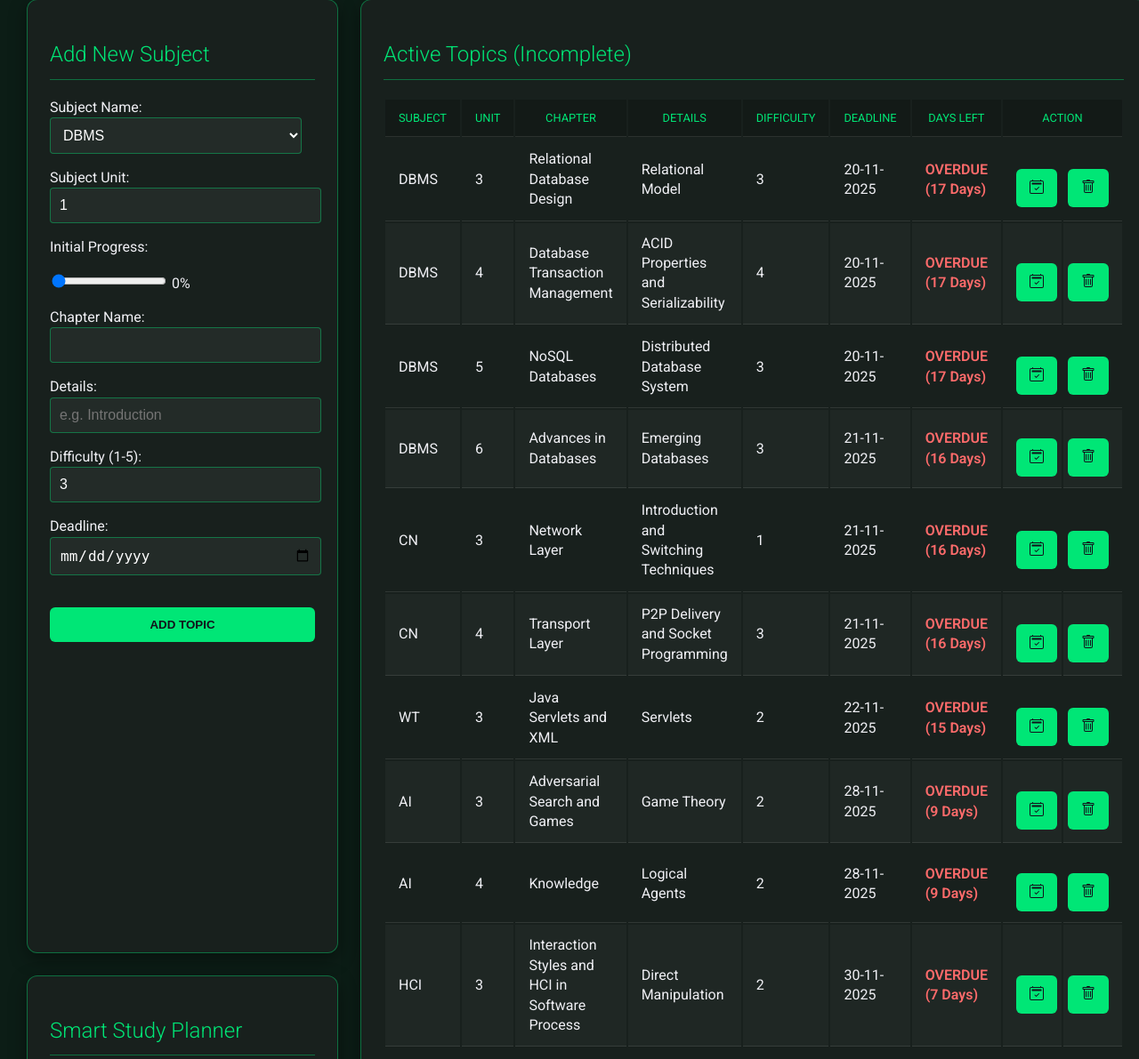
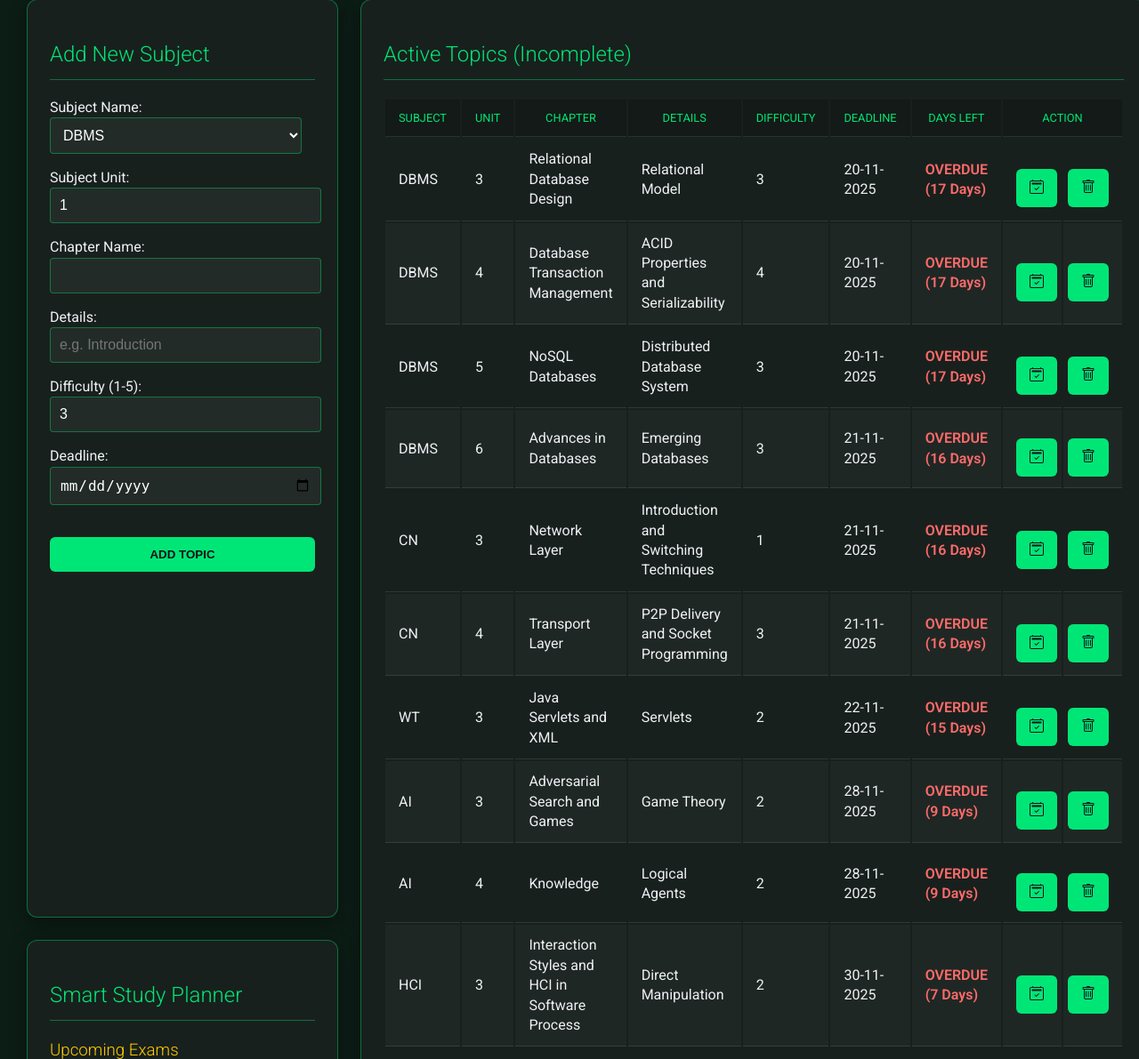
Before and after one commit to nishtha911/smart_study_companion, a Flask app: page / in a window 1280 px wide. Shown: the part 153-1344 px from the top of the page at 89% size. Run offline with Flask 3, Linux system fonts and the light colour scheme; data comes from the database, SQL or seed files in the repository; some web fonts are replaced.

Commit message:
slider didnt workout

```diff
--- a/templates/index.html
+++ b/templates/index.html
@@ -39,14 +39,6 @@
                 <p>
                     <label for="unit_number">Subject Unit:</label>
                     <input type="number" id="unit_number" name="unit_number" min="1" value="1" required>
-                </p>
-
-                                <p>
-                    <label for="progress_pct">Initial Progress:</label>
-                    <div class="slider-container">
-                        <input type="range" min="0" max="100" value="0" class="slider" id="progress_pct" name="progress_pct" oninput="document.getElementById('progress-value').innerText = this.value + '%'">
-                        <span id="progress-value">0%</span>
-                    </div>
                 </p>
 
                 <p>
```
